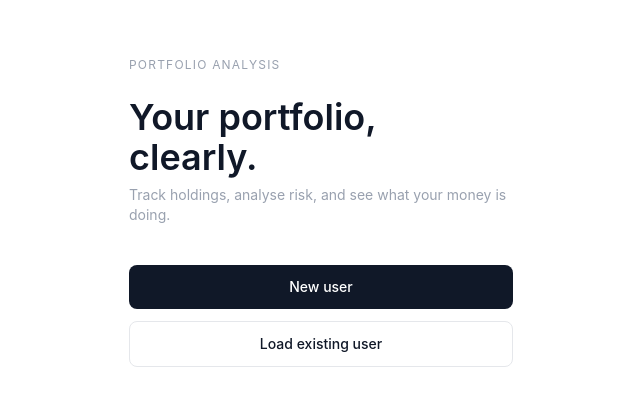
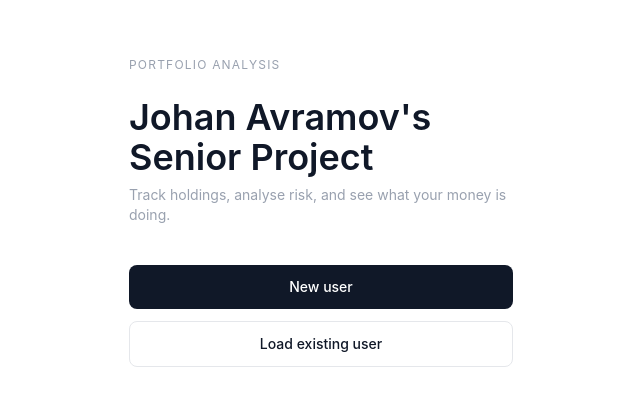
Before and after one commit to Breezlol/portfolio-analysis-tool, a React (Vite) app in the folder portfolio-frontend/: page / in a window 1280 px wide. Shown: the part 188-594 px from the top of the page, without its empty margins (319-959 px from the left). Built offline with nearby package versions, Linux system fonts and the light colour scheme; the HTML template or start-up script is replaced by a standard one.

Commit message:
landing page adjustments

```diff
--- a/portfolio-frontend/src/pages/LandingPage.jsx
+++ b/portfolio-frontend/src/pages/LandingPage.jsx
@@ -3,7 +3,7 @@ export default function LandingPage({ setPage }) {
     <div className="min-h-screen bg-white flex flex-col items-center justify-center px-6">
       <div className="w-full max-w-sm">
         <p className="text-xs tracking-widest uppercase text-gray-400 mb-6">Portfolio Analysis</p>
-        <h1 className="text-4xl font-semibold text-gray-900 mb-2">Your portfolio,<br />clearly.</h1>
+        <h1 className="text-4xl font-semibold text-gray-900 mb-2">Johan Avramov's<br />Senior Project</h1>
         <p className="text-gray-400 text-sm mb-10">Track holdings, analyse risk, and see what your money is doing.</p>
         <div className="flex flex-col gap-3">
           <button
```
